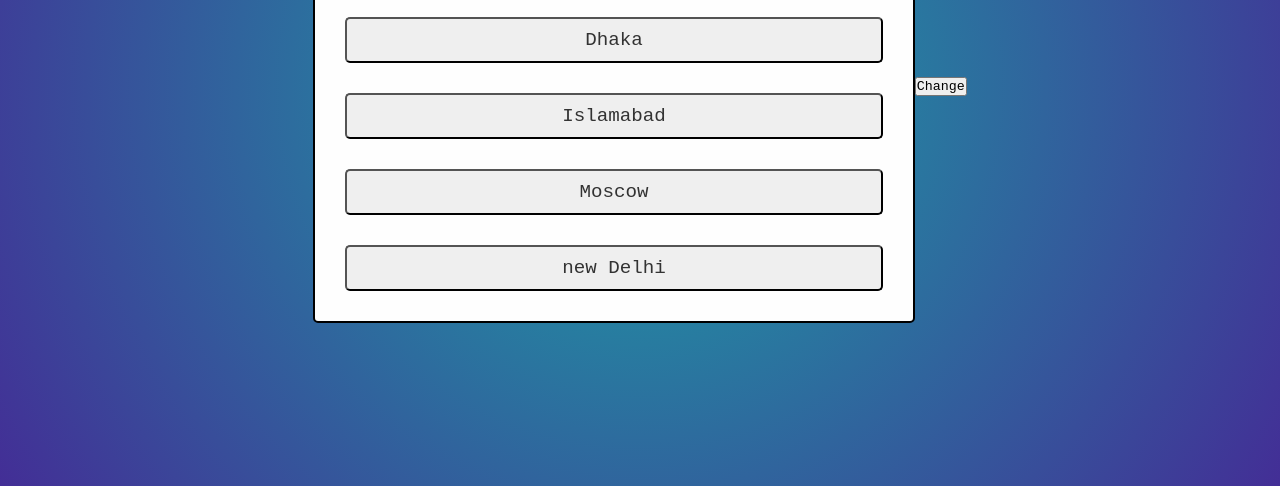
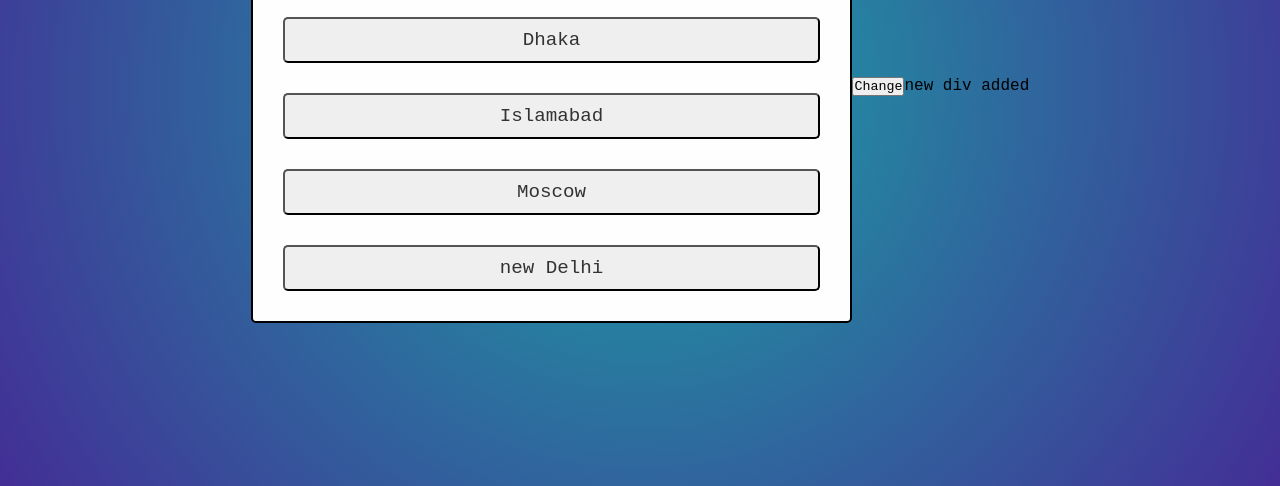
Before and after one commit to lingkon781/10-js-projects, a plain HTML site: page QUIZ APP/index.html in a window 1280 px wide. Shown: the part 314-800 px from the top of the page. Drawn offline with Linux system fonts and the light colour scheme.

Commit message:
div added

```diff
--- a/QUIZ APP/index.html
+++ b/QUIZ APP/index.html
@@ -30,6 +30,7 @@
 
 
     <button>Change</button>
+    <div>new div added</div>
     <script src="main.js"></script>
 </body>
 </html>
```
